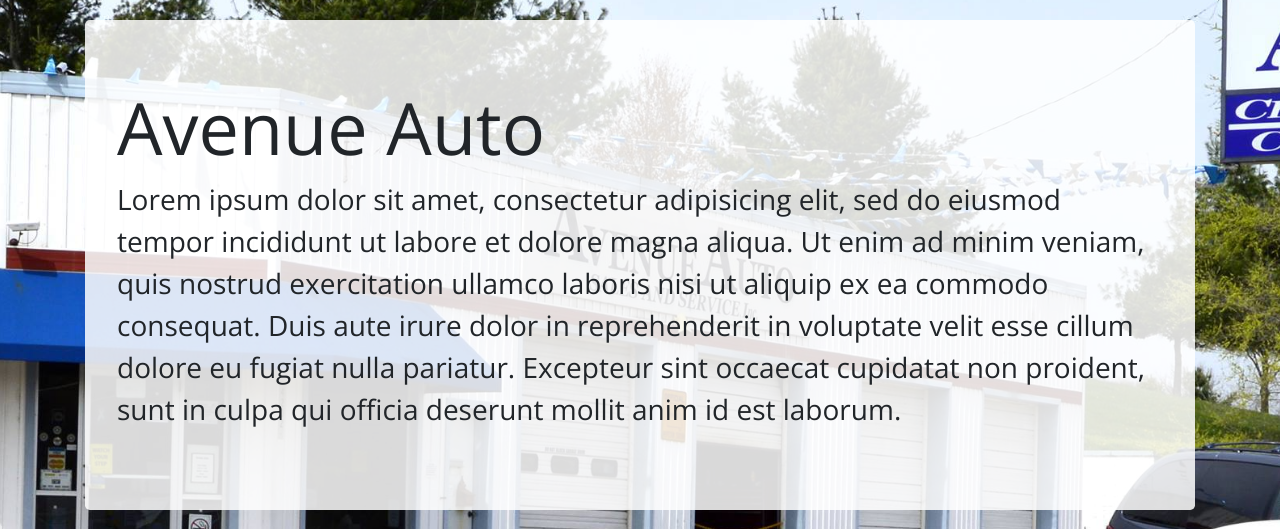
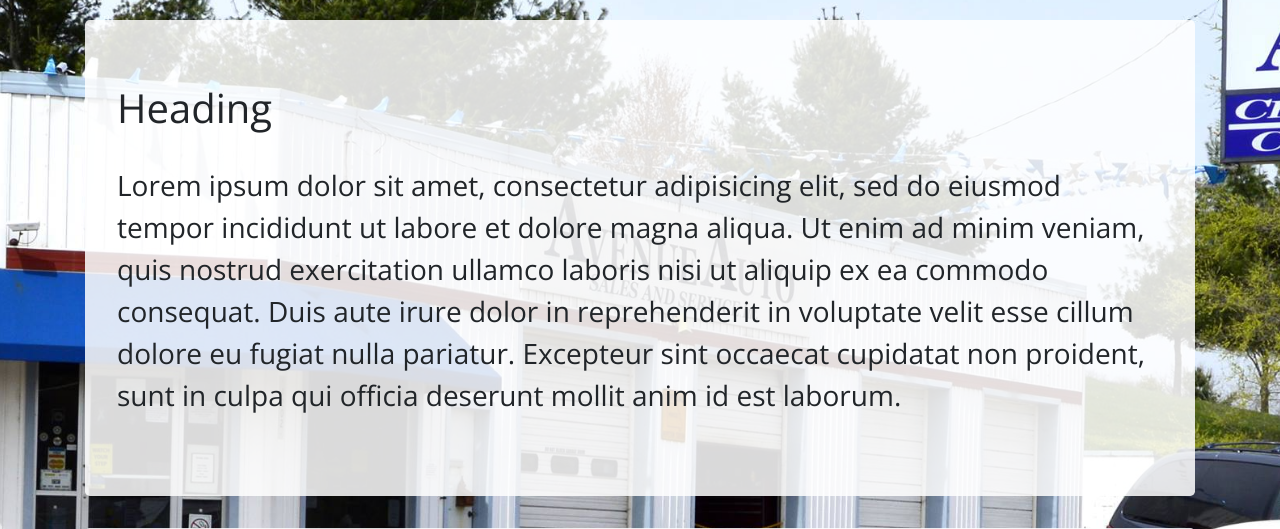
Before and after one commit to koopaconn/avenueauto, a Django app: page / in a window 1280 px wide. Shown: the part 127-656 px from the top of the page. Run offline with Django 3.2, Linux system fonts and the light colour scheme; some libraries are stand-ins or nearby versions.

Commit message:
Merge branch 'master' of https://github.com/koopaconn/avenueauto

```diff
--- a/info_app/templates/index.html
+++ b/info_app/templates/index.html
@@ -12,7 +12,8 @@ Home
 {% block body_block %}
 <div class="container">
 <div class="jumbotron">
-  <h1 class="display-3">Avenue Auto</h1>
+  <h1 class="display-5">Heading</h1>
+  <br>
   <p class="lead">Lorem ipsum dolor sit amet, consectetur adipisicing elit, sed do eiusmod tempor incididunt ut labore et dolore magna aliqua. Ut enim ad minim veniam, quis nostrud exercitation ullamco laboris nisi ut aliquip ex ea commodo consequat. Duis aute irure dolor in reprehenderit in voluptate velit esse cillum dolore eu fugiat nulla pariatur. Excepteur sint occaecat cupidatat non proident, sunt in culpa qui officia deserunt mollit anim id est laborum.</p>
 </div>
 <div class="jumbotron">
```
